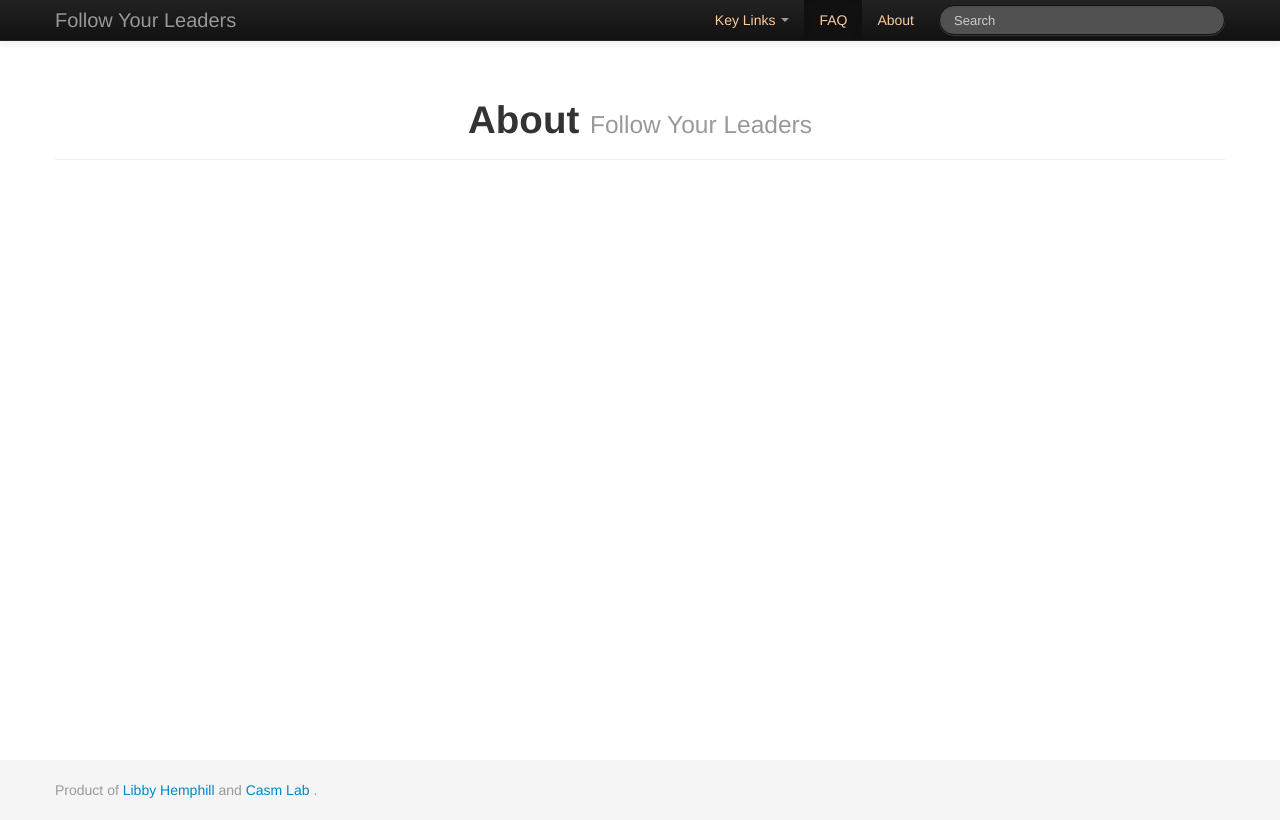
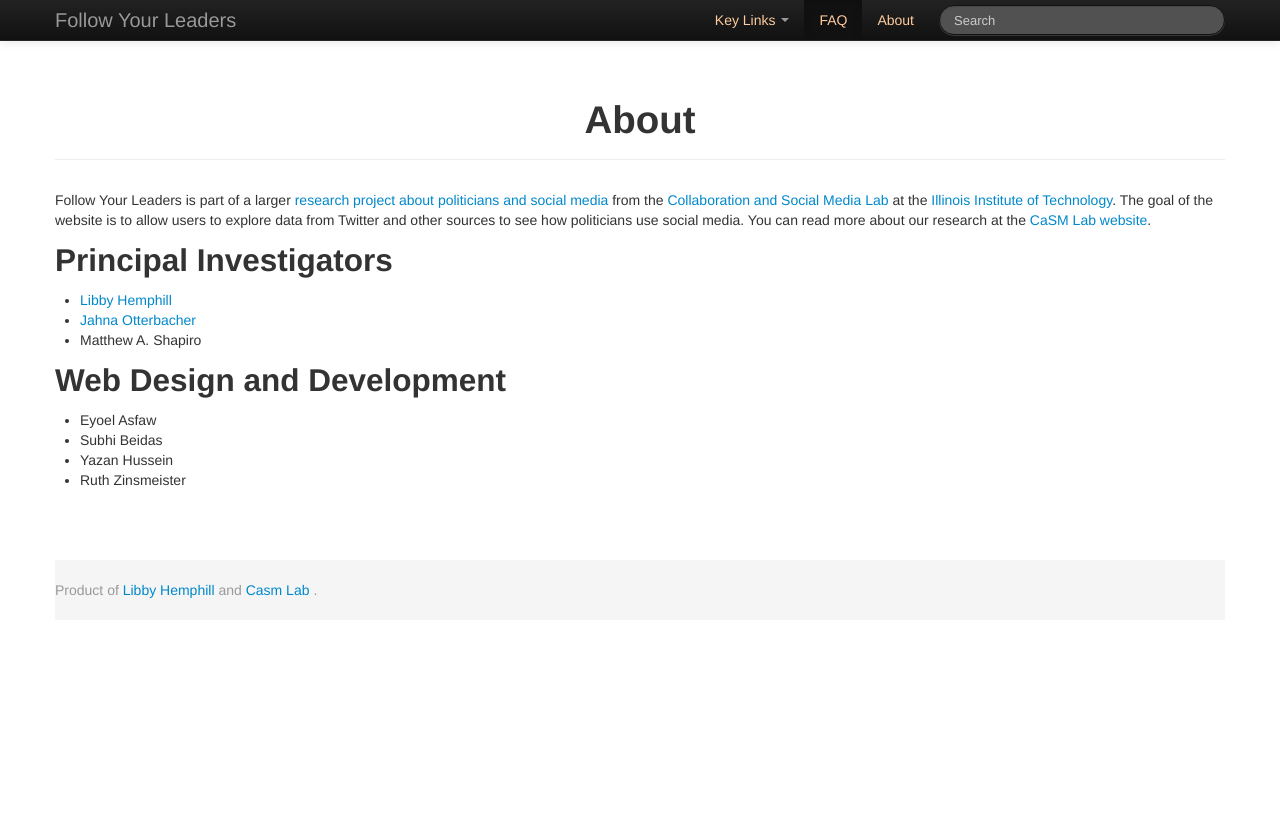
Before and after one commit to casmlab/followyourleaders-2013, a Django app: page /about in a window 1280 px wide. Run offline with Django 3.2, Linux system fonts and the light colour scheme; parts of the project's set-up code (start-up, migrations or seed data) failed here and were passed over; some libraries are stand-ins or nearby versions.

Commit message:
initial about page content

```diff
--- a/fyl_try2/templates/about.html
+++ b/fyl_try2/templates/about.html
@@ -4,8 +4,31 @@
 {% block content %}
 
 <div class="page-header" align="center">
-  <h1>About <small>Follow Your Leaders</small></h1>
+  <h1>About</h1>
 </div>
 
+<div class="page-content">
+	Follow Your Leaders is part of a larger <a href="http://casmlab.org/projects/publicofficials/">research project about politicians and social media</a> from the <a href="http://www.casmlab.org">Collaboration and Social Media Lab</a> at the <a href="http://www.iit.edu">Illinois Institute of Technology</a>. The goal of the website is to allow users to explore data from Twitter and other sources to see how politicians use social media. You can read more about our research at the <a href="http://www.casmlab.org">CaSM Lab website</a>.
 
+	<!--
+	><h2 id="system_architecture">System Architecture</h2>
+	[need Yazan to describe collector]
+	[devs a blurb about how the website works]
+	-->
+
+	<h2 id="principal_investigators">Principal Investigators</h2>
+	<ul>
+		<li><a href="http://www.libbyh.com">Libby Hemphill</a></li>
+		<li><a href="http://lincs.hum.iit.edu/?q=content/jahna-otterbacher">Jahna Otterbacher</a></li>
+		<li>Matthew A. Shapiro</li>
+	</ul>
+
+	<h2 id="web_design_and_development">Web Design and Development</h2>
+	<ul>
+		<li>Eyoel Asfaw</li>
+		<li>Subhi Beidas</li>
+		<li>Yazan Hussein</li>
+		<li>Ruth Zinsmeister</li>
+	</ul>
+<div>
 {% endblock %}
```
